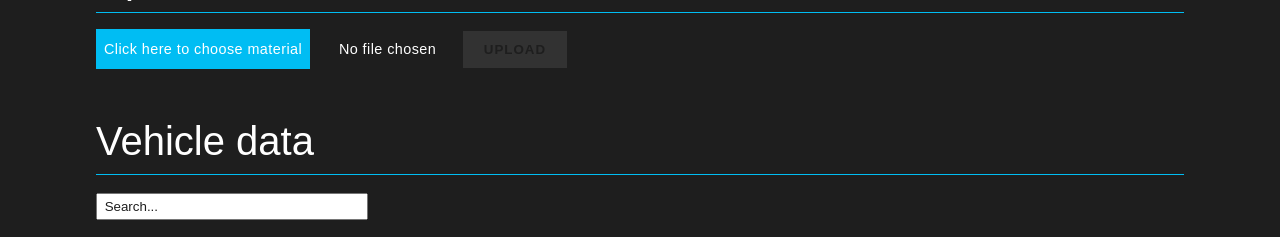
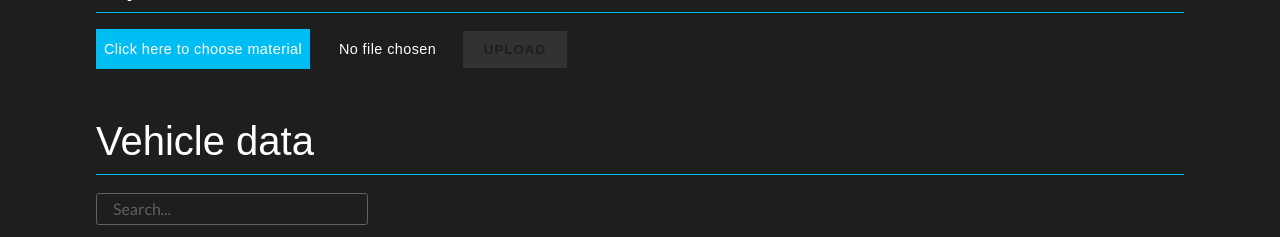
Before and after one commit to elessartech/bluugo-assignment, a Flask app: page / in a window 1280 px wide. Shown: the part 143-380 px from the top of the page. Run offline with Flask 3, Linux system fonts and the light colour scheme; data that the repository does not hold is empty; parts of the project's set-up code (start-up, migrations or seed data) failed here and were passed over; some libraries are stand-ins or nearby versions; some web fonts are replaced.

Commit message:
updated searchbar

```diff
--- a/static/css/index.css
+++ b/static/css/index.css
@@ -90,13 +90,20 @@ main {
 }
 
 #searchbar {
+    height: 2em;
     width: 25%;
-    height: 2em;
-    padding-left: 0.5em;
+    padding: 0 1rem;
+    color: #606060;
+    border-radius: 3px;
+    font-family: "Lato", sans-serif;
+    font-size: 1rem;
+    transition: 0.2s ease-in-out;
+    background-color: #1e1e1e;
+    border: 1px solid #606060;
 }
 
 #searchbar::placeholder {
-    color: #1E1E1E;
+    color: #606060;
 }
 
 table {
```
